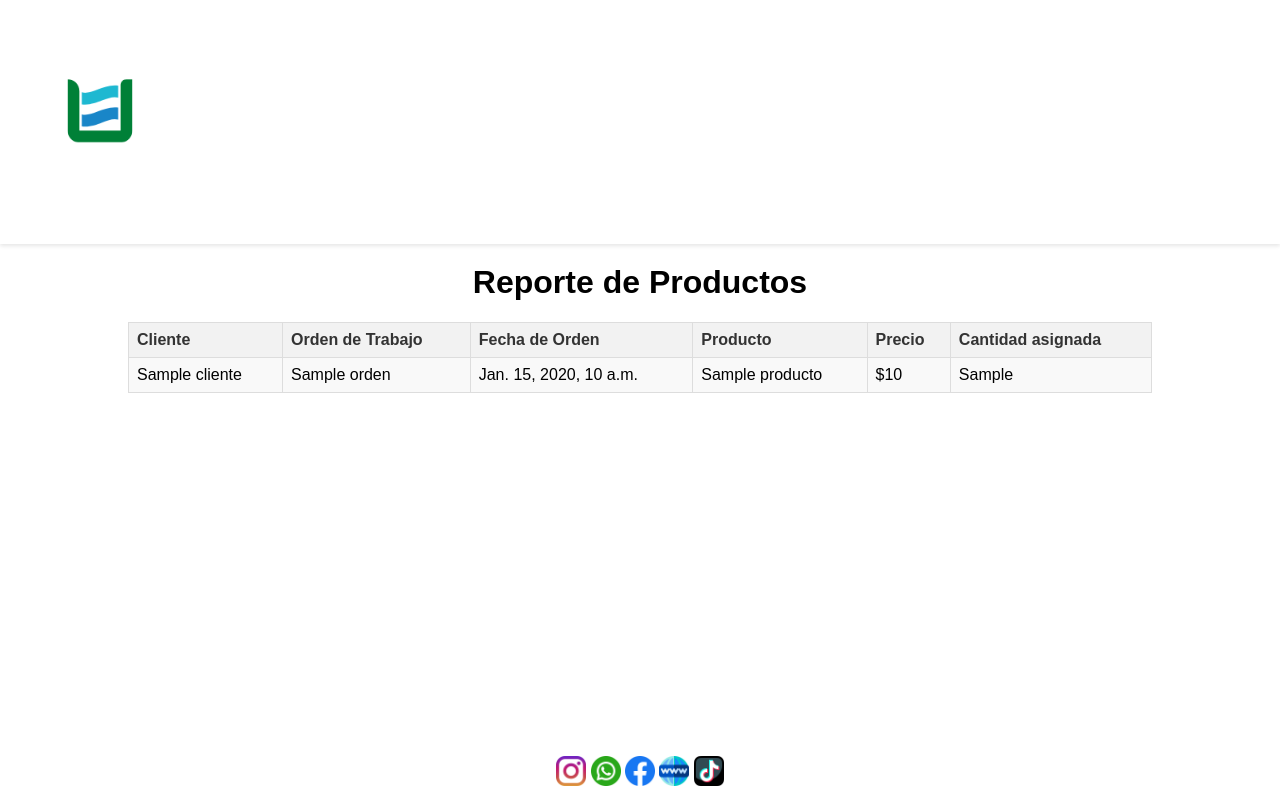
After one commit to Bernah2o/dh2o, a Django app: template authApp/templates/reporteproductos.html in a window 1280 px wide. The commit adds this page. Run offline with Django 4.2, Linux system fonts and the light colour scheme; the template is opened without the code that fills it: most values are stand-ins (such as "Sample title", 1, 10 or a date in 2020); some libraries are stand-ins or nearby versions.

Commit message:
funcionando ok

```diff
--- a/authApp/models/factura.py
+++ b/authApp/models/factura.py
@@ -2,7 +2,6 @@ from django.db import models
 from django.template.loader import render_to_string
 from django.core.exceptions import ValidationError
 
-from authApp.models import servicios
 
 
 class Factura(models.Model):
--- /dev/null
+++ b/authApp/static/CSS/reporteproductos.css
@@ -0,0 +1,37 @@
+/* Estilos para el título del reporte */
+h1 {
+  text-align: center; /* Centrar el texto */
+  margin-top: 20px; /* Espaciado superior */
+}
+
+/* Estilos para la tabla de productos */
+table {
+  width: 100%; /* Ancho completo */
+  border-collapse: collapse; /* Colapsar los bordes de la tabla */
+  margin-top: 20px; /* Espaciado superior */
+}
+
+/* Estilos para las celdas de encabezado */
+th {
+  background-color: #f2f2f2; /* Color de fondo */
+  color: #333333; /* Color del texto */
+  padding: 8px; /* Espaciado interno */
+  text-align: left; /* Alineación del texto */
+  border: 1px solid #dddddd; /* Borde */
+}
+
+/* Estilos para las celdas de datos */
+td {
+  padding: 8px; /* Espaciado interno */
+  border: 1px solid #dddddd; /* Borde */
+}
+
+/* Estilos para las filas impares */
+tbody tr:nth-child(odd) {
+  background-color: #f9f9f9; /* Color de fondo */
+}
+
+/* Estilos al pasar el cursor sobre las filas */
+tbody tr:hover {
+  background-color: #e9e9e9; /* Color de fondo */
+}
--- a/authApp/templates/base.html
+++ b/authApp/templates/base.html
@@ -53,6 +53,16 @@
               class="logo-red-social"
             />
           </a>
+          <a
+            href="https://www.tiktok.com/@dh2ocol"
+            class="enlace-red-social me-3"
+          >
+            <img
+              src="{% static 'img/logo_tiktok.png' %}"
+              alt="TikTok"
+              class="logo-red-social"
+            />
+          </a>
           <!-- Puedes agregar más redes sociales si es necesario -->
         </div>
       </div>
--- /dev/null
+++ b/authApp/templates/reporteproductos.html
@@ -0,0 +1,29 @@
+{% extends 'base.html' %} {% load static %} {% block title %}Reporte de
+Productos{% endblock %} {% block content %}
+<link rel="stylesheet" href="{% static 'css/reporteproductos.css' %}" />
+<h1>Reporte de Productos</h1>
+<table>
+  <thead>
+    <tr>
+      <th>Cliente</th>
+      <th>Orden de Trabajo</th>
+      <th>Fecha de Orden</th>
+      <th>Producto</th>
+      <th>Precio</th>
+      <th>Cantidad asignada</th>
+    </tr>
+  </thead>
+  <tbody>
+    {% for producto in productos %}
+    <tr>
+      <td>{{ producto.orden.cliente }}</td>
+      <td>{{ producto.orden }}</td>
+      <td>{{ producto.orden.fecha }}</td>
+      <td>{{ producto.producto.nombre }}</td>
+      <td>${{ producto.producto.precio }}</td>
+      <td>{{ producto.cantidad_producto }}</td>
+    </tr>
+    {% endfor %}
+  </tbody>
+</table>
+{% endblock %}
--- a/authApp/urls.py
+++ b/authApp/urls.py
@@ -20,7 +20,7 @@ from authApp.views.servicioViewSet import ServicioViewSet
 from authApp.views.operadorViewSet import OperadorViewSet
 from authApp.views.mpagoViewSet import MpagoViewSet
 from authApp.views.clienteViewSet import ClienteViewSet
-from authApp.views.productoViewSet import ProductoViewSet
+from authApp.views.productoViewSet import ProductoViewSet, reporte_productos_view
 
 # Importaciones para swagger
 from drf_yasg.views import get_schema_view
@@ -122,6 +122,8 @@ urlpatterns = [
         FacturaViewSet.generar_factura,
         name="generar_factura",
     ),
+    # Generar informe de productos en html
+    path("reporte-productos/", reporte_productos_view, name="reporte_productos"),
     # otras rutas ...
 ]
 urlpatterns += static(settings.MEDIA_URL, document_root=settings.MEDIA_ROOT)
--- a/requirements.txt
+++ b/requirements.txt
@@ -64,6 +64,7 @@ itsdangerous==2.1.2
 itypes==1.2.0
 Jinja2==3.1.2
 jsonschema==4.17.3
+logging==0.4.9.6
 lxml==4.9.3
 MarkupPy==1.14
 MarkupSafe==2.1.3
@@ -73,6 +74,7 @@ mss==9.0.1
 multidict==6.0.4
 mysqlclient==2.1.1
 odfpy==1.4.1
+openapi-codec==1.3.2
 openpyxl==3.1.2
 oscrypto==1.3.0
 outcome==1.2.0
@@ -123,6 +125,7 @@ rsa==4.9
 ruamel.yaml==0.17.31
 ruamel.yaml.clib==0.2.7
 selenium==4.9.1
+simplejson==3.19.2
 six==1.16.0
 sniffio==1.3.0
 sortedcontainers==2.4.0
```
Also changed, not shown: authApp/admin.py (+12 -15 lines), authApp/models/ordendetrabajo.py (+38 -2 lines), authApp/views/productoViewSet.py (+7 -0 lines), authProject/settings.py (+15 -0 lines), authApp/static/img/logo_tiktok.png (added).
